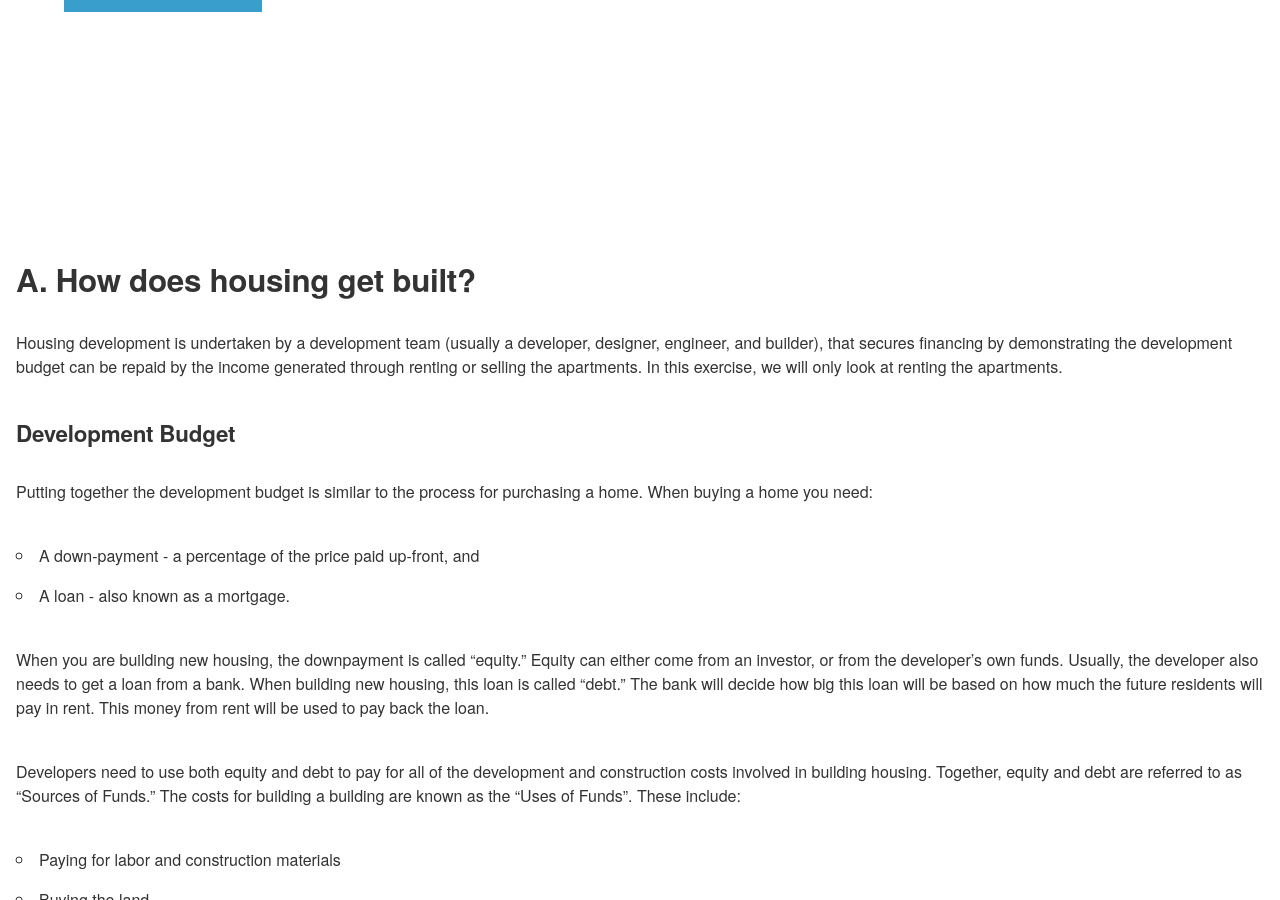
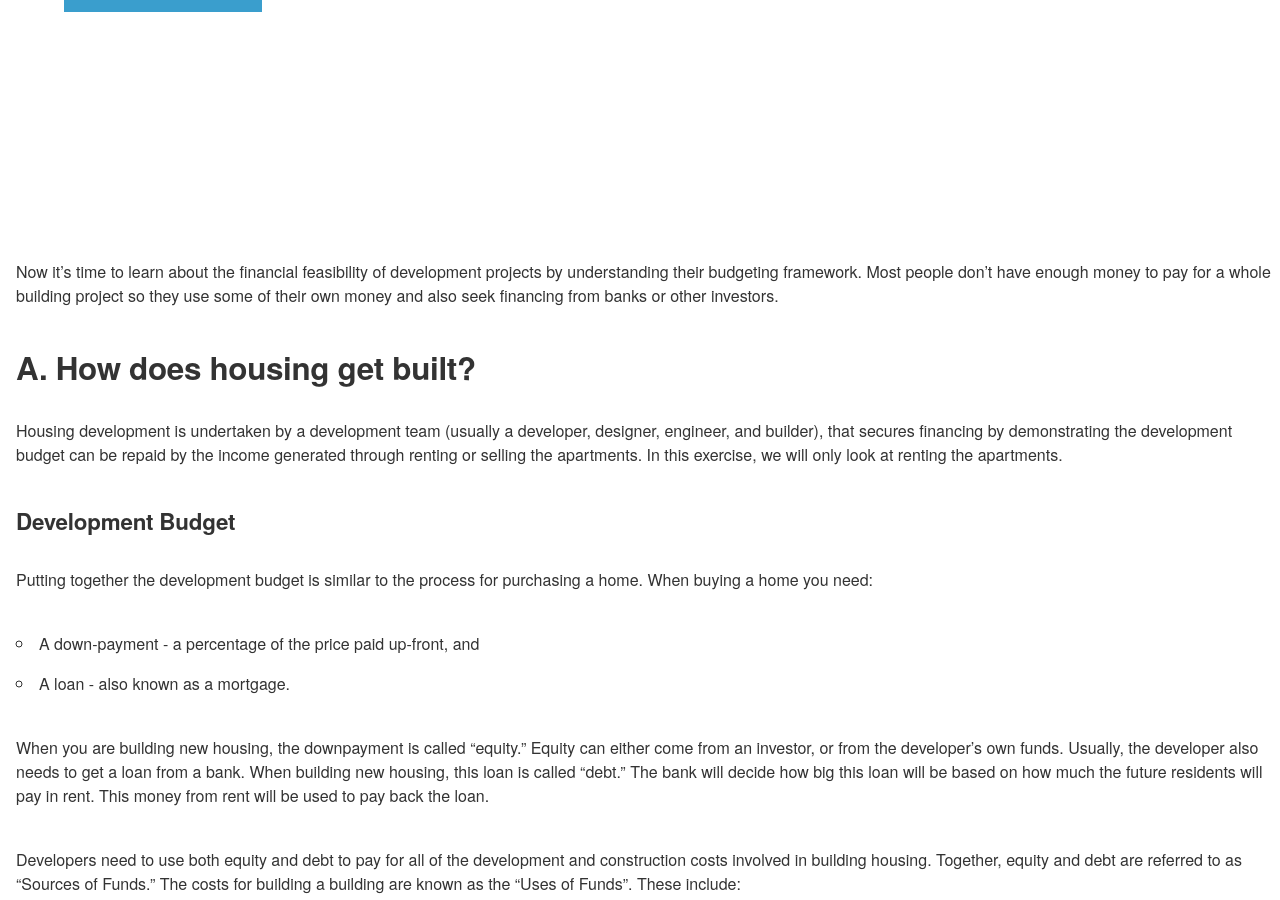
Before and after one commit to isaacchansky/housingilab, a Jekyll site: the page built from _posts/2018-05-06-lesson-02.md, in a window 1280 px wide and 900 px high, scrolled down 592 px. Built offline with Jekyll 4.4.1, drawn with Linux system fonts in a browser that asks for light colours; our own code applies the rules of GitHub Pages for plain Markdown files; a script that is not in the unit is left out.

Commit message:
Update lesson 02 language

```diff
--- a/_posts/2018-05-06-lesson-02.md
+++ b/_posts/2018-05-06-lesson-02.md
@@ -4,6 +4,9 @@
     subtitle: '02'
     order: 2
 ---
+
+Now it’s time to learn about the financial feasibility of development projects by understanding their budgeting framework. Most people
+don’t have enough money to pay for a whole building project so they use some of their own money and also seek financing from banks or other investors.
 
 ## A. How does housing get built?
 Housing development is undertaken by a development team (usually a developer, designer, engineer, and builder), that secures financing by demonstrating the development budget can be repaid by the income generated through renting or selling the apartments. In this exercise, we will only look at renting the apartments.
```
